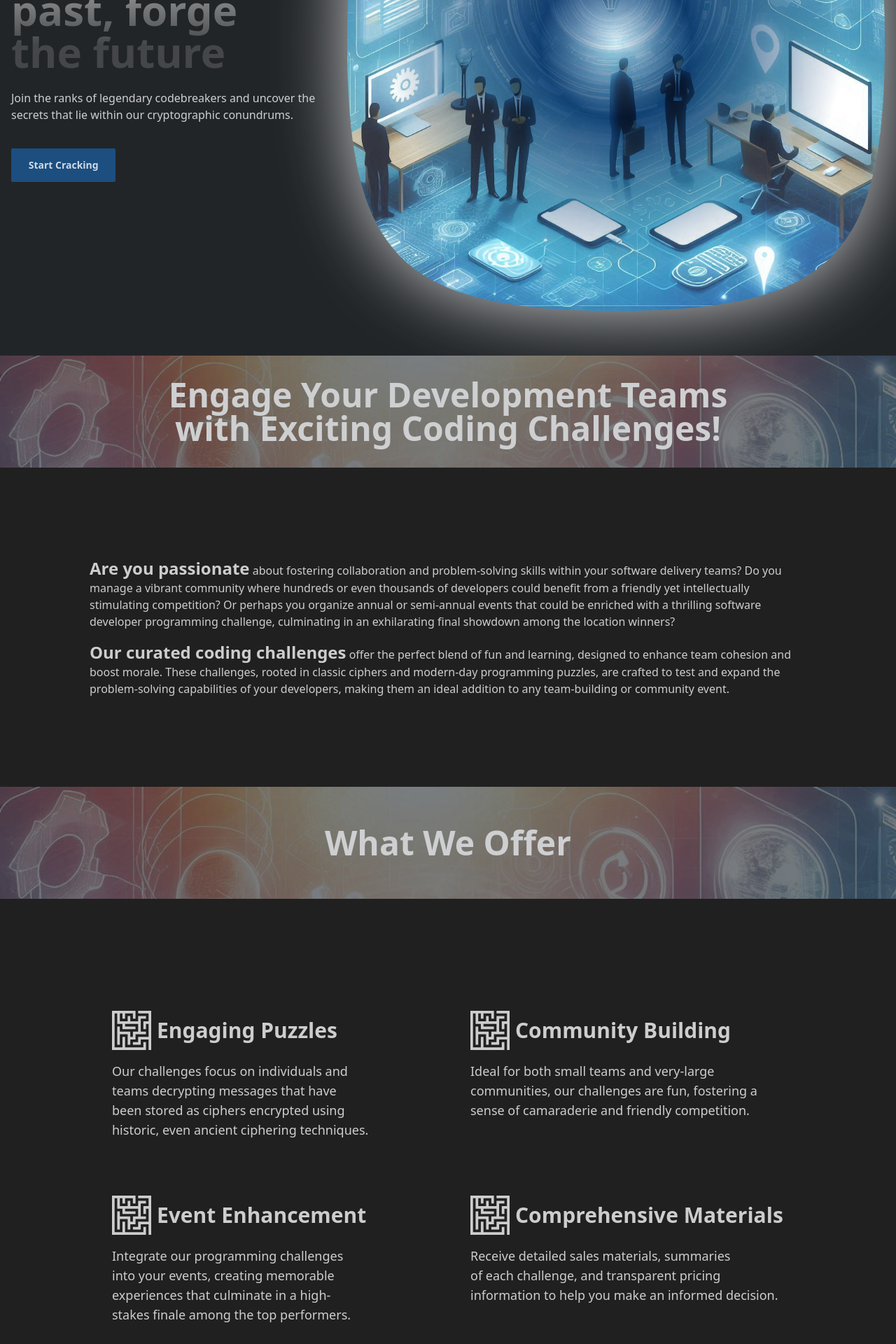
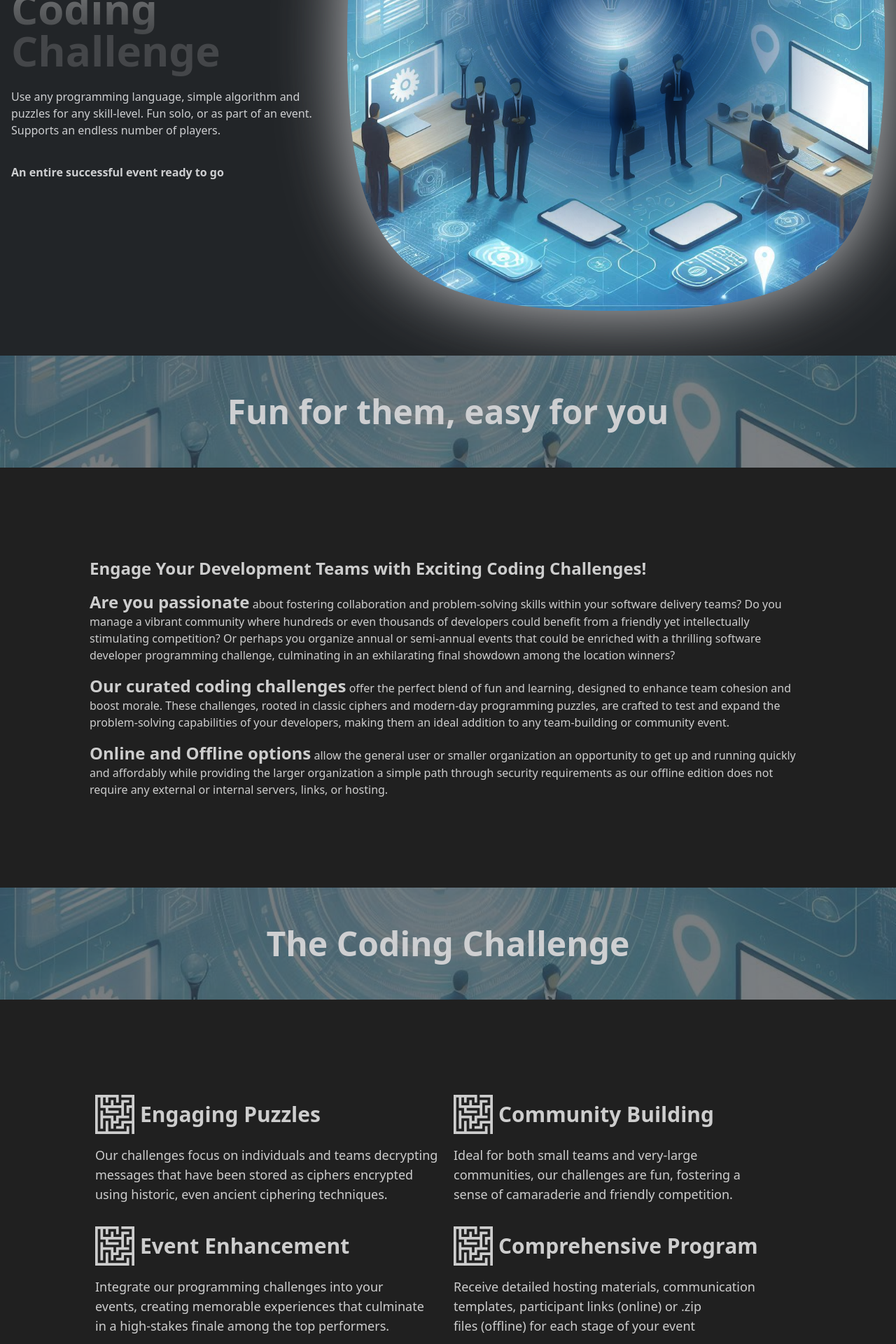
Before and after one commit to KPInc425/RBI-Cipher-Challenge, a React (Vite) app: page / in a window 1280 px wide. Shown: the part 460-2380 px from the top of the page at 70% size. Built offline with nearby package versions, Linux system fonts and the light colour scheme.

Commit message:
language updates

```diff
--- a/src/components/CallToAction.jsx
+++ b/src/components/CallToAction.jsx
@@ -43,7 +43,7 @@ const CallToAction = () => {
       >
         <div className={`flex flex-col gap-8 justify-center items-center text-center xl:text-start xl:items-start ${!showForm && "order-2"} xl:order-1`}>
           <GradientTitle
-            title="Ready to test your mind and see how you do?"
+            title="Request Information"
             textSize="xl"
             fontWeight="medium"
           />
--- a/src/components/Deliverables.jsx
+++ b/src/components/Deliverables.jsx
@@ -1,26 +1,31 @@
 import GradientTitle from "./shared/GradientTitle";
 import deliverablesData from "../data/deliverablesData";
 import SectionWrapper from "./shared/SectionWrapper";
+import CipherLogoIcon from "../components/icons/CipherLogoIcon";
 
 const Deliverables = () => {
   return (
     <SectionWrapper>
-      <div className="grid lg:grid-cols-2 lg:text-start">
+      {/* <CipherLogoIcon /> */}
+
+      {/* center this text? ***/}
+      <div className="grid lg:grid-cols-1 text-center">
+
         {deliverablesData.map((deliverable, index) => {
           return (
             <div
-              className={`flex flex-col p-4 lg:p-8 text-sm lg:text-lg text-center lg:text-start max-w-[100vw] gap-4`}
+              className={`flex flex-col p-2 lg:p-4 text-sm lg:text-lg text-center max-w-[100vw] gap-4`}
               key={deliverable.name}
             >
               <div
                 className={`flex flex-col items-center lg:flex-row gap-2 max-w-full`}
               >
-                <div className="h-14 w-14">{deliverable.logo}</div>
+                {/* <div className="h-14 w-14">{deliverable.logo}</div> */}
                 <span className="font-bold lg:text-start text-xl lg:text-3xl text-balance">
                   {deliverable.name}
                 </span>
               </div>
-              <p className="text-balance pb-4">{deliverable.description}</p>
+              {/* <p className="text-balance pb-4">{deliverable.description}</p> */}
             </div>
           );
         })}
--- a/src/components/Hero.jsx
+++ b/src/components/Hero.jsx
@@ -1,10 +1,7 @@
 import GradientTitle from "./shared/GradientTitle";
 
 const heroTexts = [
-  "Cryptic clues, clever codes, and brain-twisting puzzles await! Join our challenge and test your skills as a master codebreaker.",
-  "Experience the thrill of the chase as we present you with a new cipher to solve each week. Will you be the first to crack it?",
-  "From ancient civilizations to modern-day mysteries, our cipher challenges will transport you on a thrilling journey of discovery and exploration.",
-  "Join the ranks of legendary codebreakers and uncover the secrets that lie within our cryptographic conundrums.",
+  "Use any programming language, simple algorithm and puzzles for any skill-level.  Fun solo, or as part of an event.  Supports an endless number of players."
 ];
 
 
@@ -15,10 +12,11 @@ const Hero = () => {
     <div className="hero-content text-neutral-content w-full py-16">
       <div className="flex flex-col xl:flex-row w-full gap-8">
         <div className="max-w-md flex flex-col items-center text-center mx-auto xl:items-start xl:text-start justify-center gap-4">
-          <div className="badge badge-lg h-12 badge-outline p-4 rounded-lg font-semibold">Code Crusaders</div>
-          <GradientTitle title="Decipher the past, forge the future" />
+
+          <GradientTitle title="Software Developer Coding Challenge" />
           <p className="mb-5">{heroTexts[Math.floor(Math.random() * heroTexts.length)]}</p>
-          <button className="btn btn-primary w-1/3" onClick={() => document.getElementById("contact").scrollIntoView({behavior: 'smooth'}) }>Start Cracking</button>
+          <b>An entire successful event ready to go</b>
+          {/* <button className="btn btn-primary w-1/3" onClick={() => document.getElementById("contact").scrollIntoView({behavior: 'smooth'}) }>Sales Info</button> */}
         </div>
         <div className="relative bg-[radial-gradient(ellipse_at_center,#ffffff_0%,oklch(var(--p))_20%,#ffffff00_60%);] w-full h-full drop-shadow-[0_0_50px_oklch(var(--nc))]">
           <img src="./BG2.jpg" alt="Brainstorming" className="mask mask-squircle w-full h-full mix-blend-multiply" />
--- a/src/components/Pitch.jsx
+++ b/src/components/Pitch.jsx
@@ -4,6 +4,7 @@ const Pitch = () => {
   return (
     <SectionWrapper>
       <div className="flex flex-col gap-4 text-start">
+        <p><span className="font-bold text-2xl">Engage Your Development Teams with Exciting Coding Challenges!</span></p>
         <p>
           <span className="font-bold text-2xl">Are you passionate</span> about fostering collaboration and problem-solving
           skills within your software delivery teams? Do you manage a vibrant
@@ -21,6 +22,12 @@ const Pitch = () => {
           of your developers, making them an ideal addition to any team-building
           or community event.
         </p>
+        <p>
+          <span className="font-bold text-2xl">Online and Offline options</span> allow the general user or
+          smaller organization an opportunity to get up and running quickly and affordably while providing
+          the larger organization a simple path through security requirements as our offline edition does not
+          require any external or internal servers, links, or hosting.
+        </p>
       </div>
     </SectionWrapper>
   );
--- a/src/components/features/FeaturesSimple.jsx
+++ b/src/components/features/FeaturesSimple.jsx
@@ -8,13 +8,17 @@ const FeaturesSimple = () => {
         {featureData.map((feature, index) => {
           return (
             <div
-              className={`flex flex-col p-4 lg:p-8 text-sm lg:text-lg text-center lg:text-start max-w-[100vw] gap-4`}
+              className={`flex flex-col p-2 lg:p-4 text-sm lg:text-lg text-center lg:text-start max-w-[100vw] gap-4`}
               key={feature.title}
             >
               <div
                 className={`flex flex-col items-center lg:flex-row gap-2 max-w-full`}
               >
-                <div className="h-14 w-14">{feature.logo}</div>
+
+                {feature.logo !== null && (
+                  <div className="h-14 w-14">{feature.logo}</div>
+                )}
+
                 <span className="font-bold lg:text-start text-xl lg:text-3xl text-balance">
                   {feature.title}
                 </span>
--- a/src/components/shared/SectionBanner.jsx
+++ b/src/components/shared/SectionBanner.jsx
@@ -2,7 +2,7 @@ import bgImage from "../../assets/BG2.jpg";
 
 const SectionBanner = ({ title = "" }) => {
   return (
-    <div className={"hero h-40 bg-top"} style={{
+    <div className={"hero h-40 bg-bottom"} style={{
       backgroundImage:
         `url(${bgImage})`,
     }}>
--- a/src/data/deliverablesData.jsx
+++ b/src/data/deliverablesData.jsx
@@ -1,32 +1,32 @@
-import MazeIcon from "../components/icons/MazeIcon";
+import CipherLogoIcon from "../components/icons/CipherLogoIcon";
 
 const deliverablesData = [
   {
-    logo: <MazeIcon />,
-    name: "Requires no external sites or tooling ",
+    logo: <CipherLogoIcon />,
+    name: "Online Edition for general use",
     description:
       "Your focus should be on the competition the day of, not technology to make that competition work.  Custom reworked with your hidden messages, and based on your selected play style (slow-drip, all-at-once, or tournament), we will provide you a .zip file or files to hand out to participants the day of.  These zip files will contain all of materials, as well as the /data/payloads for your program structure.",
   },
   {
-    logo: <MazeIcon />,
-    name: "Email Based Sales Materials",
+    logo: <CipherLogoIcon />,
+    name: "Offline Edition for Corporations",
     description:
       "Receive detailed sales materials, summaries of each challenge, and transparent pricing information via. email to help you make an informed decision.  We do not show all of the details on our site to help curb competitors from gaining unfair advantage of the programs inner workings.",
   },
   {
-    logo: <MazeIcon />,
-    name: "Various Play Styles",
+    logo: <CipherLogoIcon />,
+    name: "Numerous Coding Challenge Play Styles",
     description:
       "The program contains 7 puzzles.  4 are easy, 2 are medium, 1 is hard.  There are many different ways you can deploy this in your organization or with your teams.  You could release 1 at a time with days, or weeks separating each.  You could suggest a time limit and see how far folks can get of the first 4 or 5 in say 2 hours, saving the harder ones for second and third head to heads.",
   },
   {
-    logo: <MazeIcon />,
-    name: "A full serving with all the trimmings",
+    logo: <CipherLogoIcon />,
+    name: "An entire successful event ready to go",
     description:
       "The program materials include advice and practical materials on how to host your events, how to settle ties, and how to host finals for even more fun."
   },
   // {
-  //   logo: <MazeIcon />,
+  //   logo: <CipherLogoIcon />,
   //   name: "",
   //   description: "",
   //   tagLine: "65.25%",
--- a/src/data/featureData.jsx
+++ b/src/data/featureData.jsx
@@ -1,4 +1,5 @@
 import MazeIcon from "../components/icons/MazeIcon";
+import CipherLogoIcon from "../components/icons/CipherLogoIcon";
 
 const featureData = [
   {
@@ -17,18 +18,19 @@ const featureData = [
   },
   {
     title: "Event Enhancement",
-    subTitle: "Unlocking Secrets and Elevating Your Experience",
+    subTitle: "",
     image: "./Feature1.jpg",
     description: "Integrate our programming challenges into your events, creating memorable experiences that culminate in a high-stakes finale among the top performers.",
     logo: <MazeIcon />,
   },
   {
-    title: "Comprehensive Materials",
-    subTitle: "A Compendium of Knowledge, for your next event.",
+    title: "Comprehensive Program",
+    subTitle: "",
     image: "./Feature1.jpg",
-    description: "Receive detailed sales materials, summaries of each challenge, and transparent pricing information to help you make an informed decision.",
+    description: "Receive detailed hosting materials, communication templates, participant links (online) or .zip files (offline) for each stage of your event",
     logo: <MazeIcon />,
   },
+
   // {
   //   title: "Blazor Development",
   //   subTitle: "Full-Stack .NET Applications",
--- a/src/pages/App.jsx
+++ b/src/pages/App.jsx
@@ -10,12 +10,12 @@ function App() {
   return (
     <>
       <Hero />
-      <SectionBanner title="Engage Your Development Teams with Exciting Coding Challenges!" />
+      <SectionBanner title="Fun for them, easy for you" />
       <Pitch />
-      <SectionBanner title="What We Offer" />
+      <SectionBanner title="The Coding Challenge" />
       <FeaturesSimple />
-      <SectionBanner title="How it's served" />
-      <Deliverables />
+      {/* <SectionBanner title="How it's served" /> */}
+      {/* <Deliverables /> */}
       {/* <Values /> */}
       {/* <Tesitmonials /> */}
       <SectionBanner title="Interested?" />
```
Also changed, not shown: 2 other files (tests, documents, lock files or other folders).
